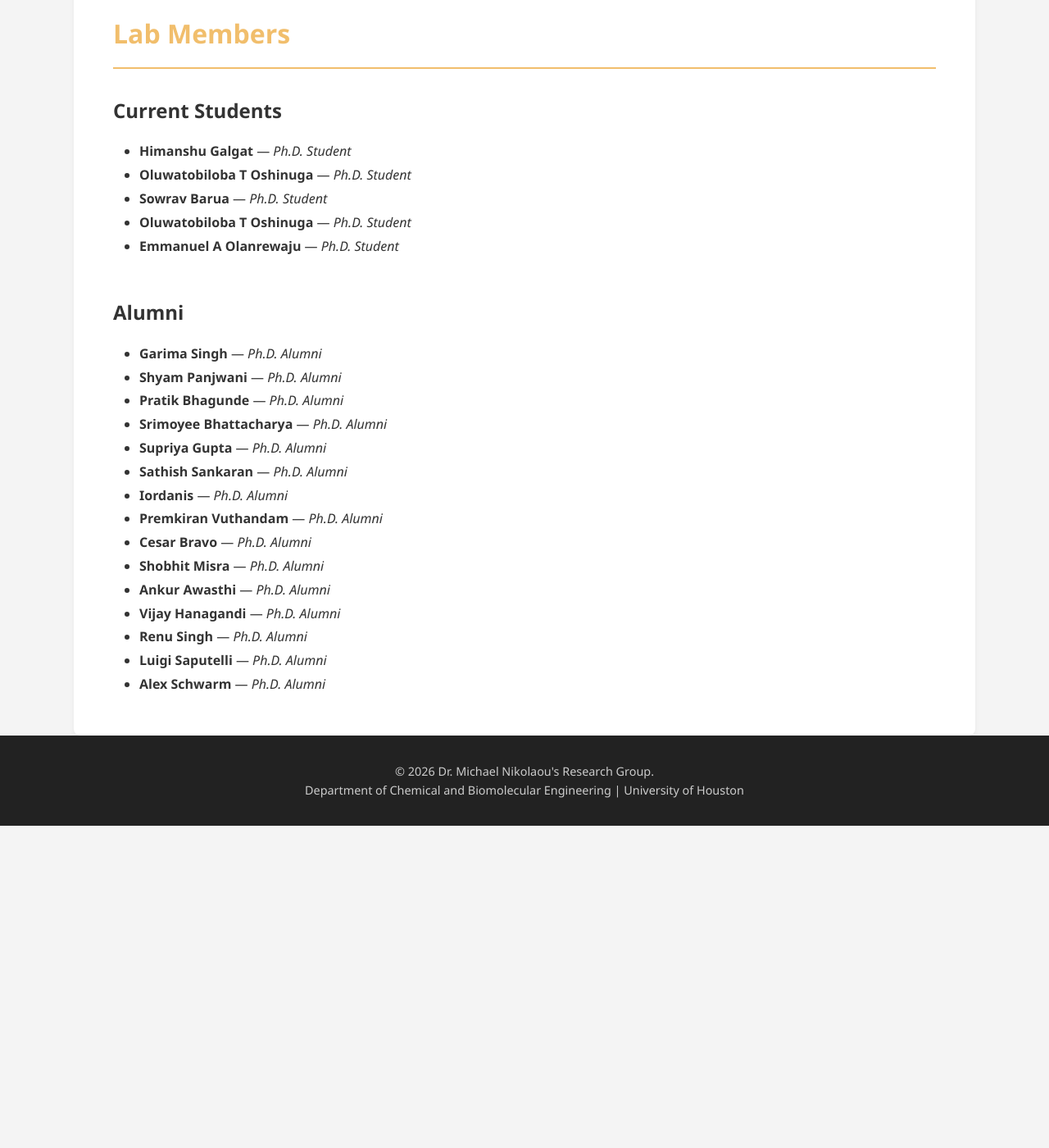
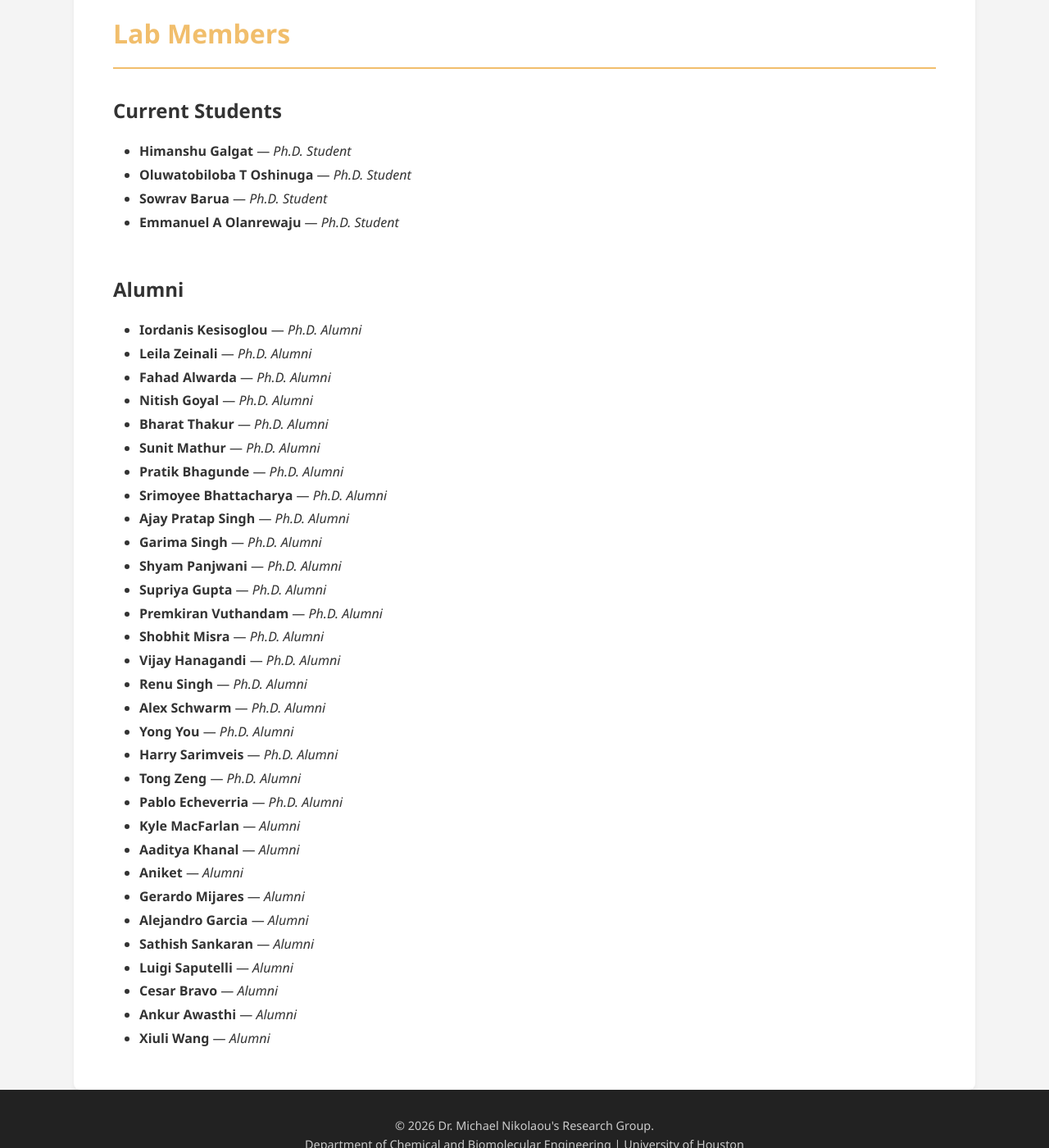
Before and after one commit to GALGAT/nikolaou-lab, a Jekyll site: the page built from students.html, in a window 1280 px wide and 1400 px high, scrolled down 675 px. Shown: the whole window at 82% size. Built offline with Jekyll 4.4.1, drawn with Linux system fonts in a browser that asks for light colours; before the commit the page ends 1682 px from its top, so only the background shows below that.

Commit message:
Revise alumni entries and categorize by degree
Updated alumni list by adding and removing names, and categorized alumni into Doctoral and M.S. & Research sections.

```diff
--- a/_data/students.yml
+++ b/_data/students.yml
@@ -5,39 +5,72 @@
     role: "Ph.D. Student"
   - name: "Sowrav Barua"
     role: "Ph.D. Student"
-  - name: "Oluwatobiloba T Oshinuga"
-    role: "Ph.D. Student"
   - name: "Emmanuel A Olanrewaju"
     role: "Ph.D. Student"
 
 alumni:
-  - name: "Garima Singh"
+  # --- Doctoral Alumni ---
+  - name: "Iordanis Kesisoglou"
     role: "Ph.D. Alumni"
-  - name: "Shyam Panjwani"
+  - name: "Leila Zeinali"
+    role: "Ph.D. Alumni"
+  - name: "Fahad Alwarda"
+    role: "Ph.D. Alumni"
+  - name: "Nitish Goyal"
+    role: "Ph.D. Alumni"
+  - name: "Bharat Thakur"
+    role: "Ph.D. Alumni"
+  - name: "Sunit Mathur"
     role: "Ph.D. Alumni"
   - name: "Pratik Bhagunde"
     role: "Ph.D. Alumni"
   - name: "Srimoyee Bhattacharya"
     role: "Ph.D. Alumni"
+  - name: "Ajay Pratap Singh"
+    role: "Ph.D. Alumni"
+  - name: "Garima Singh"
+    role: "Ph.D. Alumni"
+  - name: "Shyam Panjwani"
+    role: "Ph.D. Alumni"
   - name: "Supriya Gupta"
-    role: "Ph.D. Alumni"
-  - name: "Sathish Sankaran"
-    role: "Ph.D. Alumni"
-  - name: "Iordanis"
     role: "Ph.D. Alumni"
   - name: "Premkiran Vuthandam"
     role: "Ph.D. Alumni"
-  - name: "Cesar Bravo"
-    role: "Ph.D. Alumni"
   - name: "Shobhit Misra"
-    role: "Ph.D. Alumni"
-  - name: "Ankur Awasthi"
     role: "Ph.D. Alumni"
   - name: "Vijay Hanagandi"
     role: "Ph.D. Alumni"
   - name: "Renu Singh"
     role: "Ph.D. Alumni"
-  - name: "Luigi Saputelli"
-    role: "Ph.D. Alumni"
   - name: "Alex Schwarm"
     role: "Ph.D. Alumni"
+  - name: "Yong You"
+    role: "Ph.D. Alumni"
+  - name: "Harry Sarimveis"
+    role: "Ph.D. Alumni"
+  - name: "Tong Zeng"
+    role: "Ph.D. Alumni"
+  - name: "Pablo Echeverria"
+    role: "Ph.D. Alumni"
+
+  # --- M.S. & Research Alumni ---
+  - name: "Kyle MacFarlan"
+    role: "Alumni"
+  - name: "Aaditya Khanal"
+    role: "Alumni"
+  - name: "Aniket"
+    role: "Alumni"
+  - name: "Gerardo Mijares"
+    role: "Alumni"
+  - name: "Alejandro Garcia"
+    role: "Alumni"
+  - name: "Sathish Sankaran"
+    role: "Alumni"
+  - name: "Luigi Saputelli"
+    role: "Alumni"
+  - name: "Cesar Bravo"
+    role: "Alumni"
+  - name: "Ankur Awasthi"
+    role: "Alumni"
+  - name: "Xiuli Wang"
+    role: "Alumni"
```
